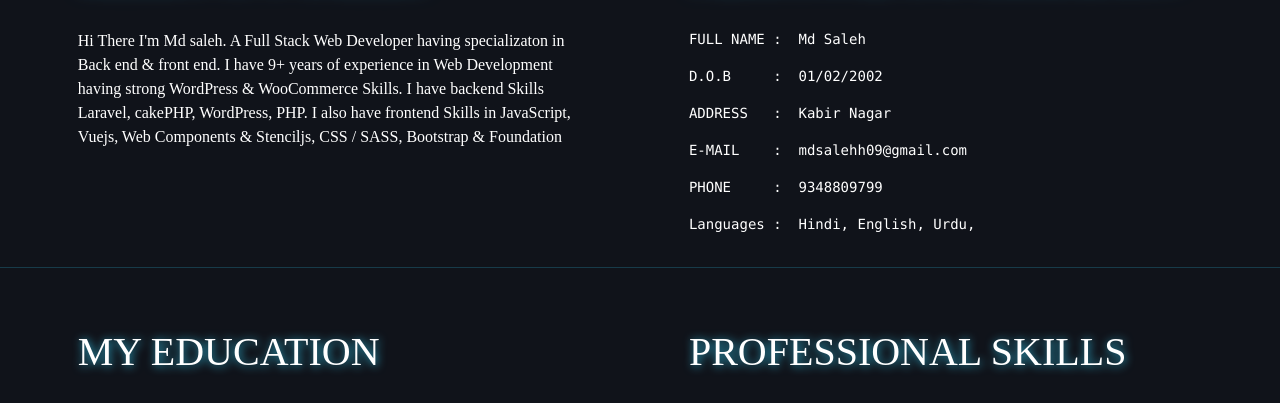
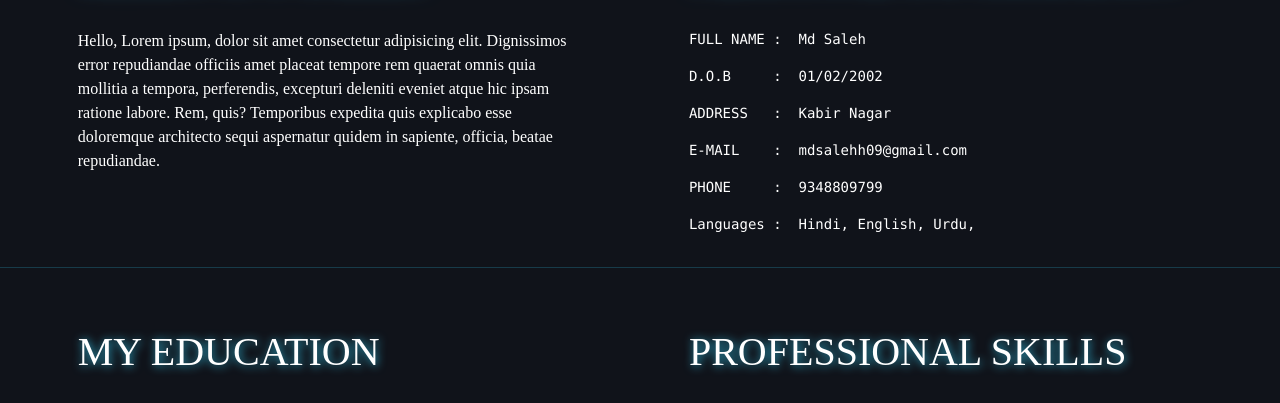
Before and after one commit to mdsaleh922/Portfolio-Webpage, a plain HTML site: page index.html in a window 1280 px wide. Shown: the part 694-1097 px from the top of the page. Drawn offline with nearby package versions, Linux system fonts and the light colour scheme.

Commit message:
Update index.html

```diff
--- a/index.html
+++ b/index.html
@@ -85,10 +85,7 @@
             <div class="col-sm-5 text-white" id="aboutcol1">
                 <h1 class="" style="filter: drop-shadow(1px 1px 10px var(--background));">HELLO IT'S SALEH</h1>
                 <br>
-                <p>Hi There I'm Md saleh. A Full Stack Web Developer having specializaton in Back end & front end. I
-                    have 9+ years of experience in Web Development having strong WordPress & WooCommerce Skills. I have
-                    backend Skills Laravel, cakePHP, WordPress, PHP. I also have frontend Skills in JavaScript, Vuejs,
-                    Web Components & Stenciljs, CSS / SASS, Bootstrap & Foundation</p>
+                <p>Hello, Lorem ipsum, dolor sit amet consectetur adipisicing elit. Dignissimos error repudiandae officiis amet placeat tempore rem quaerat omnis quia mollitia a tempora, perferendis, excepturi deleniti eveniet atque hic ipsam ratione labore. Rem, quis? Temporibus expedita quis explicabo esse doloremque architecto sequi aspernatur quidem in sapiente, officia, beatae repudiandae.</p>
             </div>
             <div class="col-sm-5 text-white" id="aboutcol2">
                 <h1 style="filter: drop-shadow(1px 1px 10px var(--background));">PERSONAL INFORMATION</h1>
```
